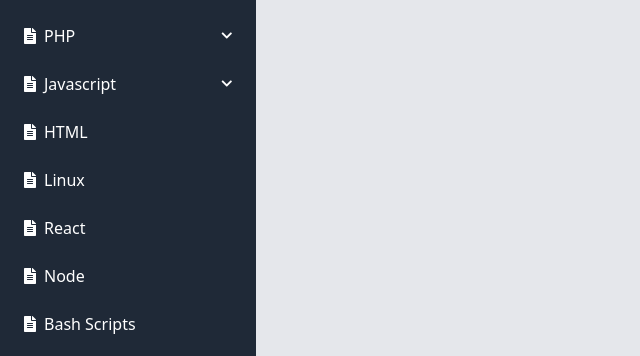
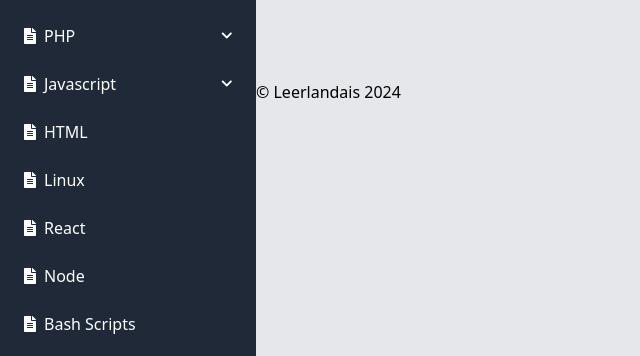
Before and after one commit to Leerlandais/final_snippets, a PHP site: template view/template.html.twig in a window 1280 px wide. Shown: the part 64-420 px from the top of the page, without its empty margins (0-640 px from the left). Run offline with PHP 8.4, Linux system fonts and the light colour scheme; the template is opened without the code that fills it, so the values that code supplies are empty; some libraries are stand-ins or nearby versions.

Commit message:
moved footer into template.twig

```diff
--- a/view/base.html.twig
+++ b/view/base.html.twig
@@ -14,9 +14,9 @@
 {% block sideBar %}{% endblock %}
         <main class={% block mainClass %}{% endblock %}>
 {% block content %}{% endblock %}
-        </main>
 {% block footer %}
 {% endblock %}
+        </main>
 </div>
 {% block javascript %}{% endblock %}
 </body> {% endblock %}
--- a/view/publicView/public.home.html.twig
+++ b/view/publicView/public.home.html.twig
@@ -44,8 +44,5 @@
         </div>
     </div>
 
-    <div class="mt-20 text-center">
-        &copy; <a href="https://leerlandais.com" target="_blank">Leerlandais 2024</a>
-    </div>
 
 {% endblock %}
--- a/view/template.html.twig
+++ b/view/template.html.twig
@@ -168,7 +168,11 @@
     </aside>
 {% endblock %} {# end sideBar #}
 
-
+{% block footer %}
+    <div class="mt-20 text-center">
+        &copy; <a href="https://leerlandais.com" target="_blank">Leerlandais 2024</a>
+    </div>
+{% endblock %}
 
 {% block javascript %}
 <script src="../public/scripts/sideBarScript.js"></script>
```
